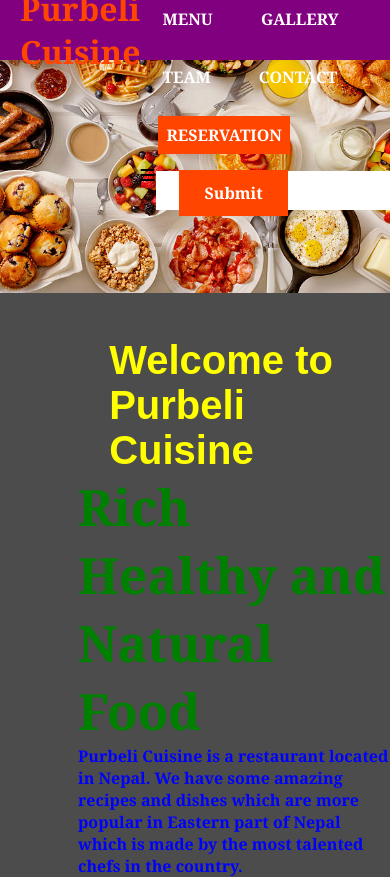
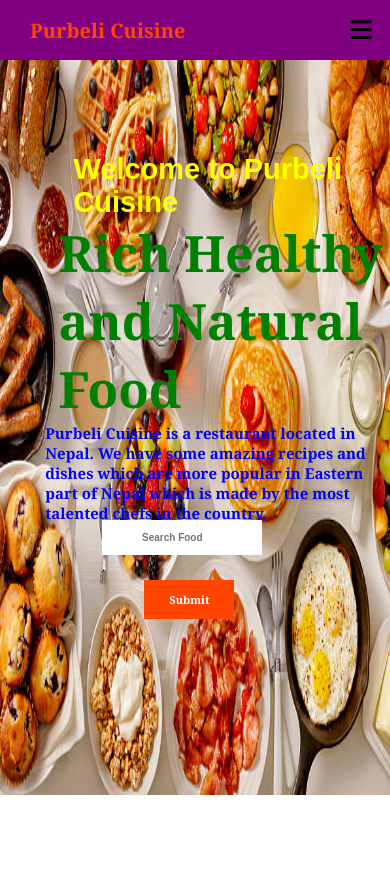
Before and after one commit to imbishal-git/Website-Restaurant-Business, a plain HTML site: page index.html in a window 390 px wide. After the commit the page ends 844 px from the top, so only its background shows below. Drawn offline with Linux system fonts and the light colour scheme.

Commit message:
Update style.css

```diff
--- a/style.css
+++ b/style.css
@@ -5,12 +5,15 @@
 }
 
 body{
-    background: rgba(0,0,0,0.7) url('Foody.jpg');
+    background-image: url('Foody.jpg');
     background-size: cover;
     background-repeat: no-repeat;
     background-blend-mode:lighten;
     font-family: Cambria, Cochin, Georgia, Times, 'Times New Roman', serif;
 }
+.navbar .fa-solid {
+  display: none;
+ }
 
 .container{
     display: flex;
@@ -124,3 +127,168 @@ body{
     color:greenyellow;
     background-color: blueviolet;
 }
+@media only screen and (max-width: 600px){
+    body{
+    background-image: url('Foody.jpg') ;
+    background-size:  400px 795px;
+    background-repeat: no-repeat;
+    background-blend-mode:lighten;
+    font-family: Cambria, Cochin, Georgia, Times, 'Times New Roman', serif;
+}
+.container h1{
+    color: orangered;
+    margin-left: 30px;
+    cursor: pointer;
+    font-weight: bolder;
+    font-size: 20px;
+}
+.container h1:hover{
+    color:aqua;
+    transform: translate(-5px);
+}
+.navbar ul li{
+    margin-top: 30px;
+    display: inline-block;
+    padding: 10px;
+    text-transform: uppercase;
+}
+
+.navbar ul li a{
+    text-decoration: none;
+    color:#fff;
+    padding: 4px;
+    transition: 3.5s;
+    font-weight: bold;
+}
+
+.navbar ul li a:hover{
+    color: aqua;
+    box-shadow: 0 3px 50px orangered inset, 0 3px 50px orangered inset,0 3px 50px orangered inset,0 3px 50px orangered inset;
+}
+
+.navbar .reservation{
+    padding: 8px;
+    background-color:orangered;
+}
+.navbar .reservation:hover{
+    color: aqua;
+    background-color: black;
+}
+.content{
+    position: absolute;
+    color:green;
+    top:  30%;
+    left: 15%;
+    font-weight: bold;
+}
+.content:hover{
+    transform:translate(10px);
+}
+
+.content h3{
+    font-family: sans-serif;
+    font-size: 29px;
+    margin-left: 4.5%;
+    font-weight: bold;
+    color: yellow;
+    margin-top: -100px;
+
+}
+.content h3:hover{
+   color:greenyellow;
+}
+
+.content h1{
+    font-size: 50px;
+}
+.content p{
+    font-size: 15px;
+    font-weight: bold;
+    color:blue;
+   margin-left: -4%;
+}
+.search{
+    position: absolute;
+    margin-top: 100%;
+    margin-left: 40%;
+}
+.search input{
+    margin-top: 70px;
+    outline: none;
+    border: none;
+    padding: 12px 40px;
+    font-size: 10px;
+    width: 100%;
+    font-weight: bold;
+    margin-left: -54px;
+}
+.search input:hover{
+    color:black;
+    background-color: aqua 0.3s;
+
+}
+
+.submit{
+    position: absolute;
+    margin-top: 135%;
+    margin-left: 37%;
+}
+
+.submit a{
+    text-decoration: none;
+    color: #fff;
+    padding: 12px 25px;
+    background-color: orangered;
+    font-weight:bold;
+    font-size: 11px;
+}
+.submit a:hover{
+    color:greenyellow;
+    background-color: blueviolet;
+}
+#sidemenu{
+  background-color: #ff004f;
+  display: flex;
+  flex-direction: column;
+  position: fixed;
+  top:0;
+  right: -120px;
+  bottom: 52%;
+  width: 110px;
+  z-index: 2;
+  transition: right 0.8s;
+}
+.reservation{
+    margin-left: -5px;
+}
+#sidemenu li{
+   margin-top:2px;
+   margin-left: 5px;
+   font-size: 14px;
+}
+ .fa-bars {
+  display: block;
+  font-size: 25px;
+  margin-left: -40px;
+ }
+ .fa-circle-xmark{
+    display: block;
+    margin-left: 32px;
+    font-size: 25px;
+ }
+nav ul .fa-solid{
+position: absolute;
+top: 25px;
+left: 15px;
+cursor: pointer;
+}
+.navbar .fa-bars{
+    display:block;
+}
+.navbar .fa-circle-xmark{
+    display: block;
+
+}
+
+
+}
```
